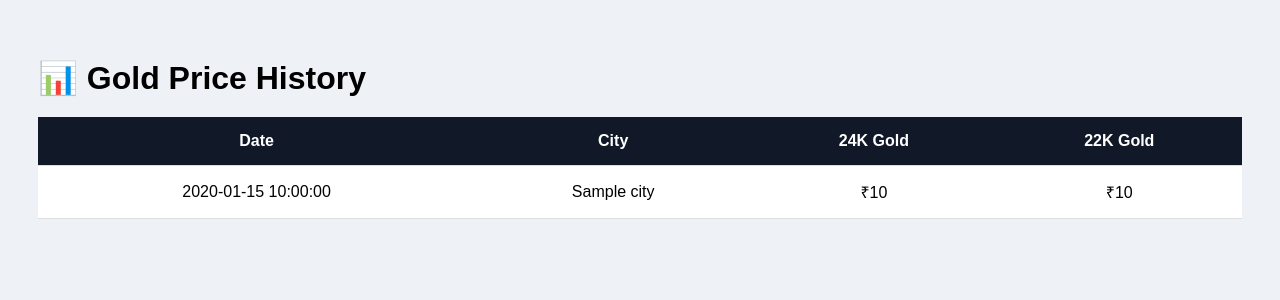
After one commit to sohithchanumolu/goldpluse-ai, a FastAPI app: template web/templates/history.html in a window 1280 px wide. The commit adds this page. Shown: the top 300 px of the page. Run offline with FastAPI, Linux system fonts and the light colour scheme; the template is opened without the code that fills it: most values are stand-ins (such as "Sample title", 1, 10 or a date in 2020).

Commit message:
add history page

```diff
--- a/web/app.py
+++ b/web/app.py
@@ -8,7 +8,8 @@ sys.path.append(
 )
 from src.database import(
     SessionLocal,
-    get_last_n_days
+    get_last_n_days,
+    get_all_prices
 )
 
 app = FastAPI()
@@ -126,3 +127,17 @@ def dashboard(request: Request):
             "ai_report": ai_report
         }
     )
+
+
+@app.get("/history")
+def history(request:Request):
+    session = SessionLocal()
+    prices = get_all_prices(session)
+
+    return templates.TemplateResponse(
+        request=request,
+        name="history.html",
+        context={
+            "prices": prices
+        }
+    )
--- a/web/templates/dashboard.html
+++ b/web/templates/dashboard.html
@@ -186,8 +186,8 @@
     </div>
 
     <div class="nav-links">
-        <a href="#">Dashboard</a>
-        <a href="#">History</a>
+        <a href="/">Dashboard</a>
+        <a href="/history">History</a>
         <a href="#">Analysis</a>
         <a href="#">About</a>
     </div>
--- /dev/null
+++ b/web/templates/history.html
@@ -0,0 +1,64 @@
+<!DOCTYPE html>
+<html>
+<head>
+    <title>GoldPulse History</title>
+    <style>
+        body {
+            font-family: Arial, sans-serif;
+            padding: 30px;
+            background: #eef2f7;
+        }
+
+        h1 {
+            margin-bottom: 20px;
+        }
+
+        table {
+            width: 100%;
+            border-collapse: collapse;
+            background: white;
+        }
+
+        th,
+        td {
+            padding: 15px;
+            border-bottom: 1px solid #ddd;
+            text-align: center;
+        }
+
+        th {
+            background: #111827;
+            color: white;
+        }
+
+        tr:hover {
+            background: #f8fafc;
+        }
+
+    </style>
+</head>
+<body>
+    <h1>📊 Gold Price History</h1>
+    <table>
+
+        <tr>
+            <th>Date</th>
+            <th>City</th>
+            <th>24K Gold</th>
+            <th>22K Gold</th>
+        </tr>
+
+        {% for row in prices %}
+
+        <tr>
+            <td>{{ row.date }}</td>
+            <td>{{ row.city }}</td>
+            <td>₹{{ row.price_24k }}</td>
+            <td>₹{{ row.price_22k }}</td>
+        </tr>
+
+        {% endfor %}
+
+    </table>
+</body>
+</html>
```
Also changed, not shown: src/database.py (+7 -0 lines).
